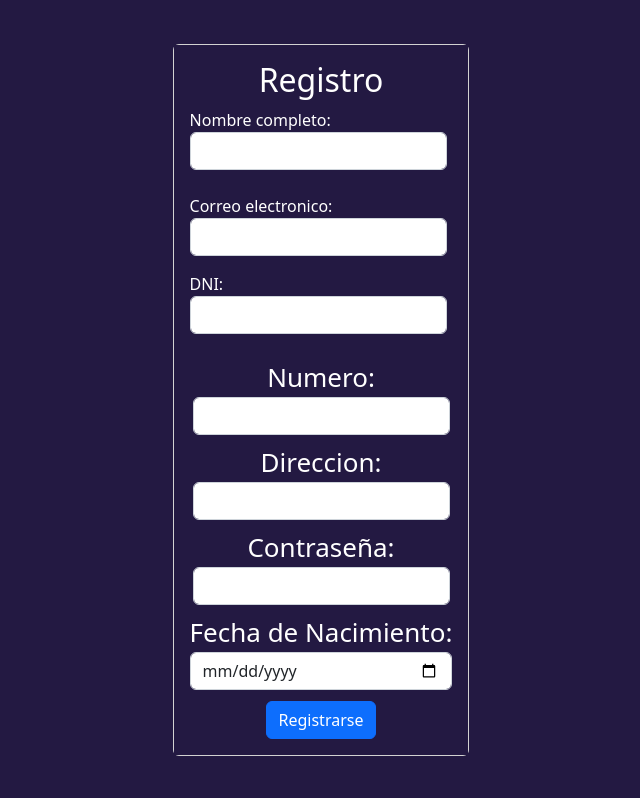
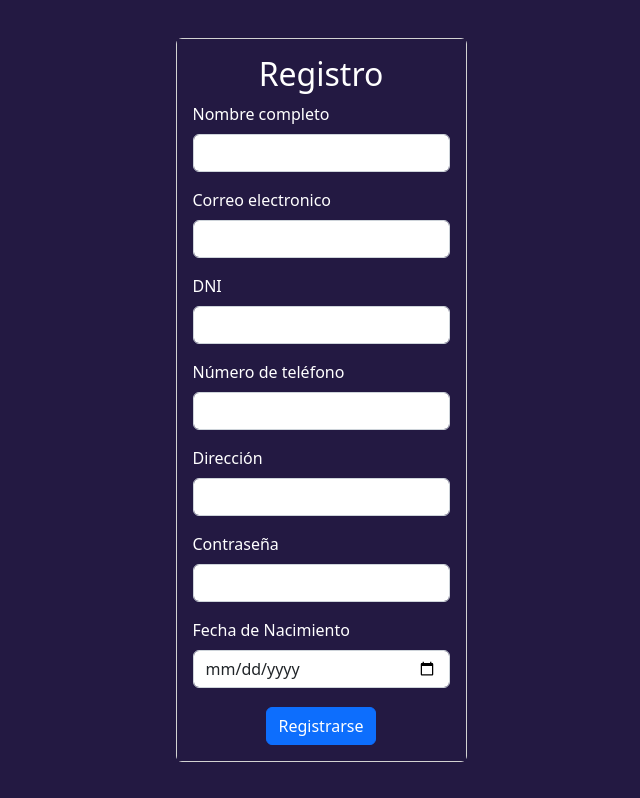
Before and after one commit to iamchapita/Marketplace-Frontend, a React (Create React App) app in the folder markeplace-frontend/: page /registro in a window 1280 px wide. Shown: the whole page, without its empty margins (319-959 px from the left). Built offline with nearby package versions, Linux system fonts and the light colour scheme.

Commit message:
se reorganizo algunos elementos.

```diff
--- a/markeplace-frontend/src/component/sig-in/registration.js
+++ b/markeplace-frontend/src/component/sig-in/registration.js
@@ -23,51 +23,34 @@ function RegistrationPage() {
               <h2>Registro</h2>
               <form onSubmit={handleSubmit}>
                 <div className='mb-3'>
-                <label className='form-label'>
-                    Nombre completo:
+                    <label className='form-label'>Nombre completo</label>
                     <input className='form-control' type="text" value={name} onChange={(e) => setName(e.target.value)} />
-                  </label>
-                  <br />
                   </div>
                   <div className='mb-3'>
-                    <label>
-                      Correo electronico:
+                      <label className='form-label'>Correo electronico</label>
                       <input className='form-control' type="email" value={email} onChange={(e) => setEmail(e.target.value)} />
-                    </label>
-                    <br />
                   </div>
                   <div className='mb-3'>
-                    <label className='form-label'>
-                      DNI:
+                      <label className='form-label'>DNI</label>
                       <input className='form-control' type="text" value={identification} onChange={(e) => setIdentification(e.target.value)} />
-                    </label>
-                    <br />
                   </div>
-                  <label className='form-label'>
-                    Numero:
+                  <div className='mb-3'>
+                    <label className='form-label'>Número de teléfono</label>
                     <input className='form-control' type="tel" value={phone} onChange={(e) => setPhone(e.target.value)} />
-                  </label>
-                  <br />
-
-                  <label className='form-label'>
-                    Direccion:
+                  </div>
+                  <div className='mb-3'>
+                    <label className='form-label'>Dirección</label>
                     <input className='form-control' type="text" value={address} onChange={(e) => setAddress(e.target.value)} />
-                  </label>
-                  <br />
-
-                  <label className='form-label'>
-                    Contraseña:
+                  </div>
+                  <div className='mb-3'>
+                    <label className='form-label'>Contraseña</label>
                     <input className='form-control' type="password" value={password} onChange={(e) => setPassword(e.target.value)} />
-                  </label>
-                  <br />
-
-                  <label className='form-label'>
-                    Fecha de Nacimiento:
+                  </div>
+                  <div className='mb-3'>
+                    <label className='form-label'>Fecha de Nacimiento</label>
                     <input className='form-control' type="date" value={birthdate} onChange={(e) => setBirthdate(e.target.value)} />
-                  </label>
-                  <br />
-                  <label></label>
-                  <button className='btn btn-primary' type="submit">Registrarse</button>
+                  </div>
+                    <button className='btn btn-primary' type="submit">Registrarse</button>
                 </form>
           </div>
         </div>
```
